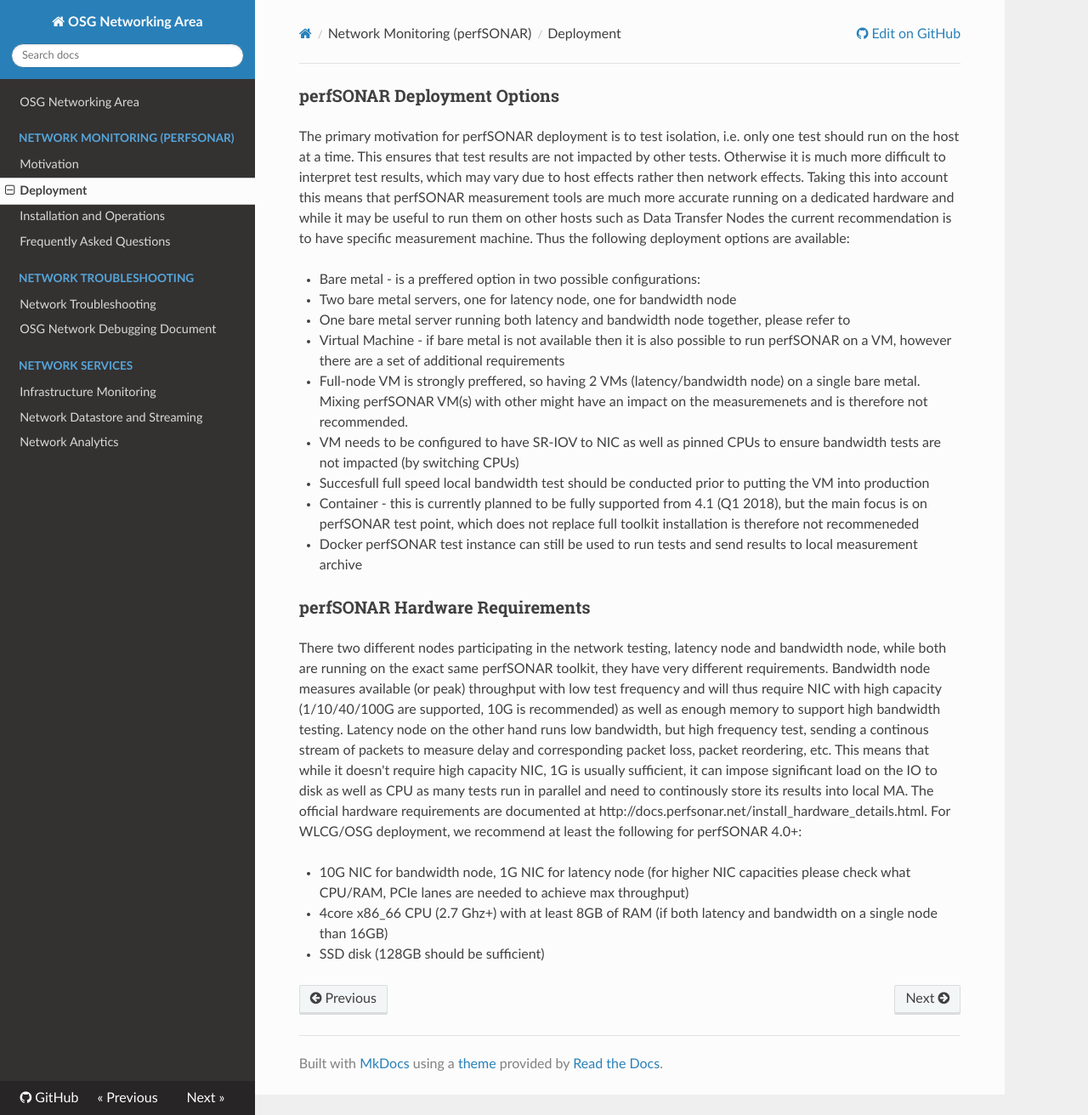
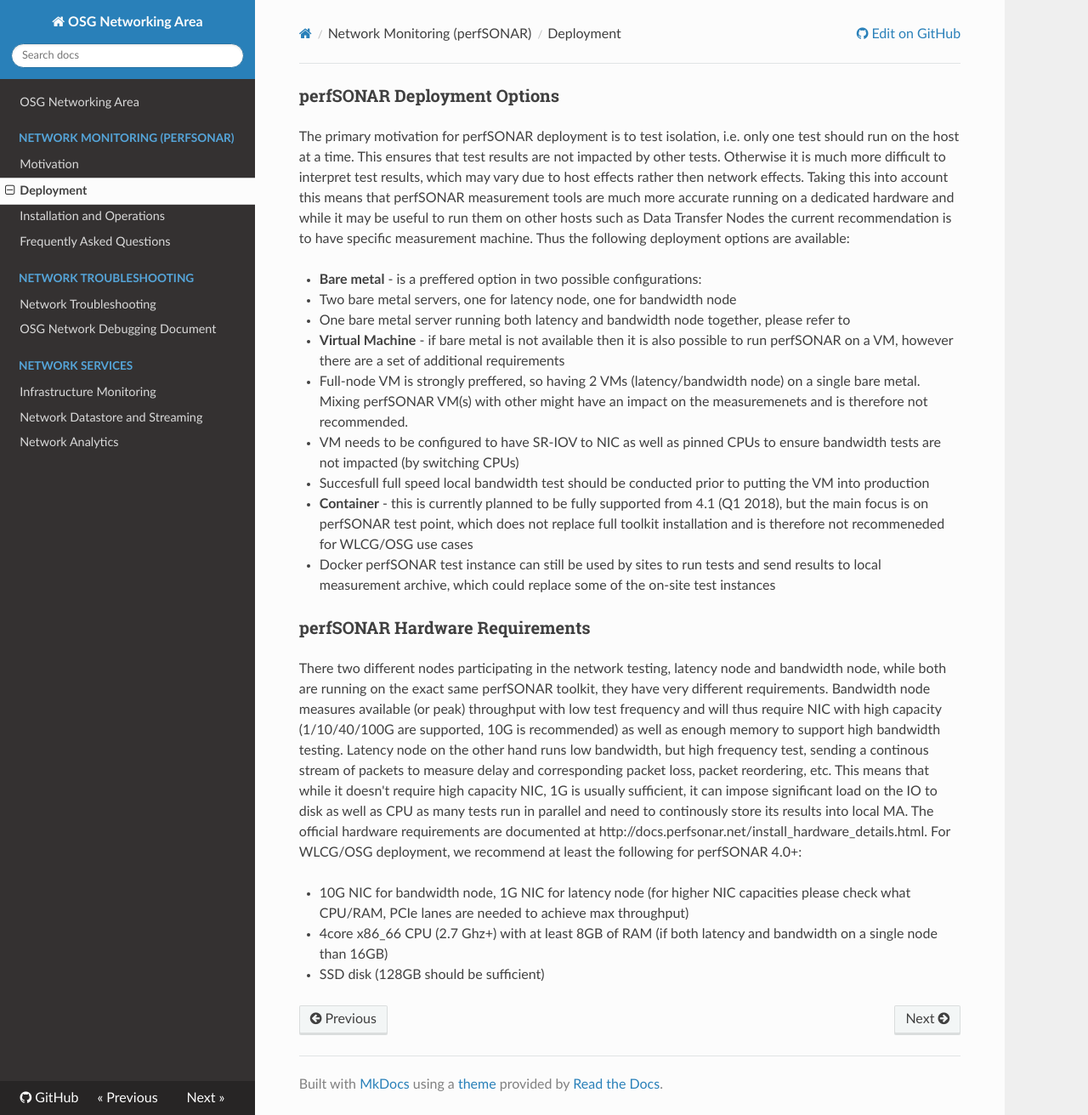
Before and after one commit to osg-htc/networking, an MkDocs documentation site: the page built from docs/perfsonar/deployment-models.md, in a window 1280 px wide and 1312 px high. Shown: the whole window at 85% size. Built offline with MkDocs 1.6.1, drawn with Linux system fonts in a browser that asks for light colours; nearby versions of some CDN libraries; old or Windows-style settings are respelled for this version of MkDocs.

Commit message:
Update deployment-models.md

```diff
--- a/docs/perfsonar/deployment-models.md
+++ b/docs/perfsonar/deployment-models.md
@@ -2,15 +2,15 @@
 
 The primary motivation for perfSONAR deployment is to test isolation, i.e. only one test should run on the host at a time. This ensures that test results are not impacted by other tests. Otherwise it is much more difficult to interpret test results, which may vary due to host effects rather then network effects. Taking this into account this means that perfSONAR measurement tools are much more accurate running on a dedicated hardware and while it may be useful to run them on other hosts such as Data Transfer Nodes the current recommendation is to have specific measurement machine. Thus the following deployment options are available:
 
-- Bare metal - is a preffered option in two possible configurations:
+- **Bare metal** - is a preffered option in two possible configurations:
    - Two bare metal servers, one for latency node, one for bandwidth node
    - One bare metal server running both latency and bandwidth node together, please refer to
-- Virtual Machine - if bare metal is not available then it is also possible to run perfSONAR on a VM, however there are a set of additional requirements
+- **Virtual Machine** - if bare metal is not available then it is also possible to run perfSONAR on a VM, however there are a set of additional requirements
    - Full-node VM is strongly preffered, so having 2 VMs (latency/bandwidth node) on a single bare metal. Mixing perfSONAR VM(s) with other might have an impact on the measuremenets and is therefore not recommended.
    - VM needs to be configured to have SR-IOV to NIC as well as pinned CPUs to ensure bandwidth tests are not impacted (by switching CPUs)
    - Succesfull full speed local bandwidth test should be conducted prior to putting the VM into production
-- Container - this is currently planned to be fully supported from 4.1 (Q1 2018), but the main focus is on perfSONAR test point, which does not replace full toolkit installation is therefore not recommeneded
-   - Docker perfSONAR test instance can still be used to run tests and send results to local measurement archive
+- **Container** - this is currently planned to be fully supported from 4.1 (Q1 2018), but the main focus is on perfSONAR test point, which does not replace full toolkit installation and is therefore not recommeneded for WLCG/OSG use cases
+   - Docker perfSONAR test instance can still be used by sites to run tests and send results to local measurement archive, which could replace some of the on-site test instances
 
 
 ### perfSONAR Hardware Requirements
```
